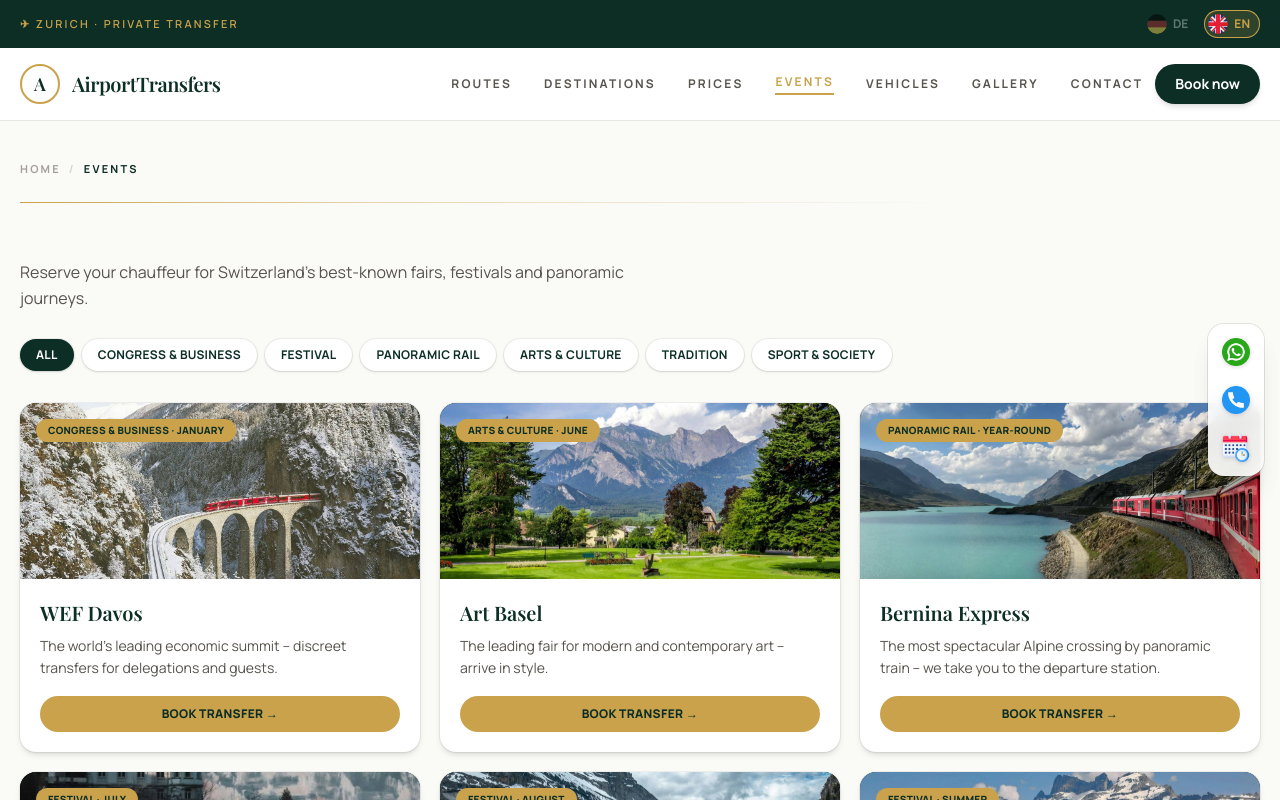
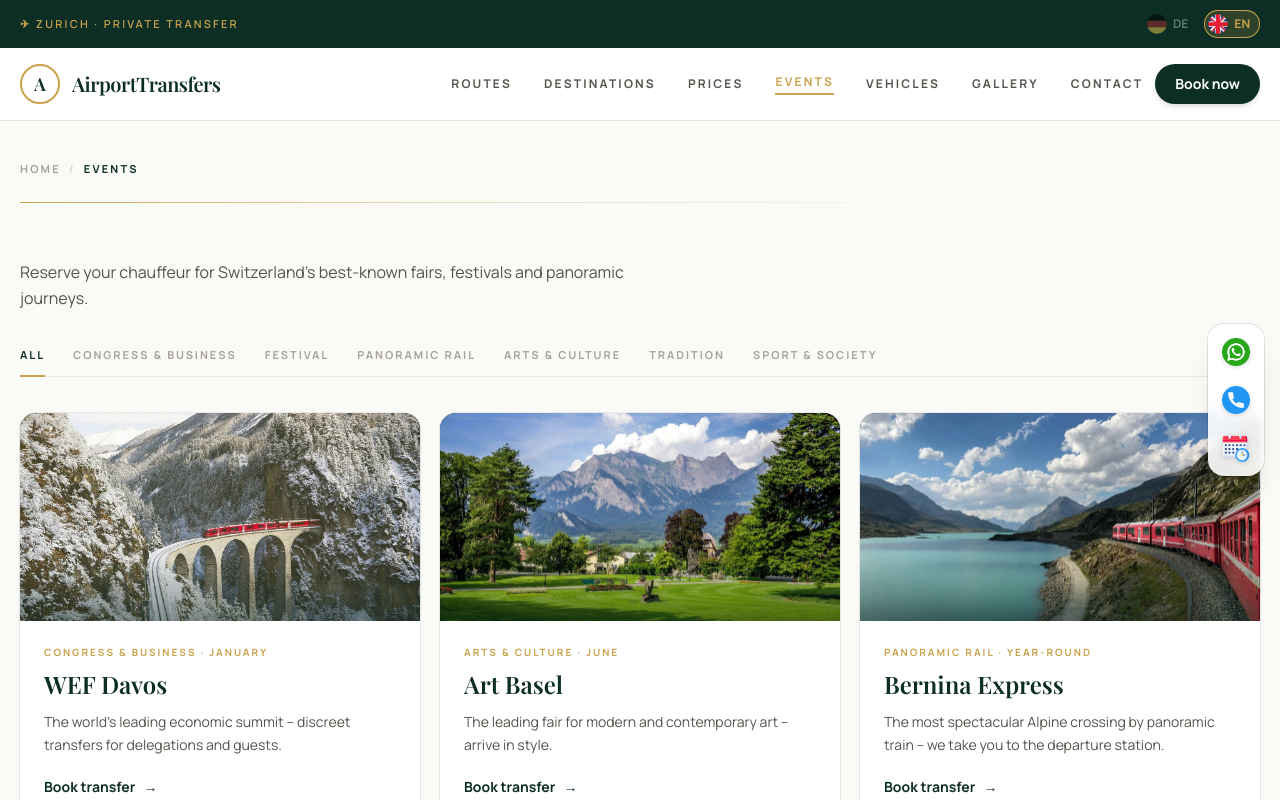
Before and after one commit to fatihemincakiroglu/AirportTransfers, a Next.js app: page /en/events in a window 1280 px wide. Shown: the top 800 px of the page. Built offline with nearby package versions, Linux system fonts and the light colour scheme.

Commit message:
events premium tasarim

```diff
--- a/app/[lang]/events/events-client.tsx
+++ b/app/[lang]/events/events-client.tsx
@@ -29,57 +29,73 @@
       <section className="mx-auto max-w-7xl px-5 py-10 md:py-14">
         <p className="max-w-2xl leading-relaxed text-stone-600">{E.sub}</p>
 
-        {/* Kategori filtreleri */}
-        <div className="mt-7 flex flex-wrap gap-2">
-          {eventCats.map((c) => (
+        {/* Kategori sekmeleri — editoryal: metin + aktifte altın alt çizgi */}
+        <div className="mt-9 border-b border-stone-200/80">
+          <div className="-mb-px flex flex-wrap gap-x-7 gap-y-2 overflow-x-auto">
+            {eventCats.map((c) => {
+              const active = cat === c.key;
+              return (
                 <button
                   key={c.key}
                   type="button"
                   onClick={() => setCat(c.key)}
-              className="rounded-full px-4 py-2 text-xs font-bold uppercase tracking-wide shadow-sm ring-1 ring-black/5 transition-all hover:-translate-y-0.5"
-              style={cat === c.key ? { background: C.pine, color: "#fff" } : { background: "#fff", color: C.pine }}
+                  className="whitespace-nowrap pb-3 text-[11px] font-bold uppercase tracking-[0.18em] transition-colors"
+                  style={{
+                    color: active ? C.pine : "#a8a29e",
+                    borderBottom: active ? `2px solid ${C.gold}` : "2px solid transparent",
+                  }}
                 >
                   {c.label[lang]}
                 </button>
-          ))}
+              );
+            })}
+          </div>
         </div>
 
-        {/* Etkinlik kartları */}
-        <div className="mt-8 grid gap-5 sm:grid-cols-2 lg:grid-cols-3">
+        {/* Etkinlik kartları — görsel üstte, sakin gövde, buton yerine metin CTA */}
+        <div className="mt-9 grid gap-5 sm:grid-cols-2 lg:grid-cols-3">
           {list.map((e) => (
-            <div key={e.slug} className="group flex flex-col overflow-hidden rounded-2xl bg-white shadow-md ring-1 ring-black/5 transition-all hover:-translate-y-1 hover:shadow-xl">
-              <div className="relative h-44 overflow-hidden" style={{ background: C.pine }}>
+            <a
+              key={e.slug}
+              href={bookHref(e.city)}
+              className="group flex flex-col overflow-hidden rounded-2xl bg-white shadow-sm ring-1 ring-black/5 transition-all hover:-translate-y-1 hover:shadow-xl"
+            >
+              <div className="relative h-52 overflow-hidden" style={{ background: C.pine }}>
                 <Image
                   src={e.img}
                   alt={e.name}
                   fill
                   sizes="(max-width: 640px) 100vw, (max-width: 1024px) 50vw, 33vw"
-                  className="object-cover transition-transform duration-700 group-hover:scale-105"
+                  className="object-cover transition-transform duration-700 group-hover:scale-[1.05]"
                 />
-                <span className="absolute left-4 top-4 rounded-full px-3 py-1 text-[10px] font-extrabold uppercase tracking-wide" style={{ background: C.gold, color: C.pine }}>
+                <span aria-hidden className="absolute inset-x-0 bottom-0 h-16" style={{ background: "linear-gradient(180deg, transparent, rgba(8,33,27,0.45))" }} />
+              </div>
+              <div className="flex flex-1 flex-col p-6">
+                <p className="text-[10px] font-bold uppercase tracking-[0.2em]" style={{ color: C.gold }}>
                   {catLabel(e.cat)} · {e.when[lang]}
-                </span>
+                </p>
+                <h2 className="font-display mt-2 text-2xl font-semibold leading-snug" style={{ color: C.pine }}>
+                  {e.name}
+                </h2>
+                <p className="mt-2.5 flex-1 text-sm leading-relaxed text-stone-600">{e.desc[lang]}</p>
+                <p className="mt-5 flex items-center gap-2 text-sm font-bold underline-offset-4 group-hover:underline" style={{ color: C.pine, textDecorationColor: C.gold }}>
+                  {E.book}
+                  <span aria-hidden className="transition-transform duration-300 group-hover:translate-x-1">→</span>
+                </p>
               </div>
-              <div className="flex flex-1 flex-col p-5">
-                <h2 className="font-display text-xl font-semibold" style={{ color: C.pine }}>{e.name}</h2>
-                <p className="mt-2 flex-1 text-sm leading-relaxed text-stone-600">{e.desc[lang]}</p>
-                <a
-                  href={bookHref(e.city)}
-                  className="mt-4 rounded-full py-2.5 text-center text-xs font-extrabold uppercase tracking-wide transition-transform hover:-translate-y-0.5"
-                  style={{ background: C.gold, color: C.pine }}
-                >
-                  {E.book} →
             </a>
-              </div>
-            </div>
           ))}
         </div>
 
         {/* CTA */}
-        <div className="mt-16 rounded-3xl p-8 text-center text-white md:p-12" style={{ background: C.pine }}>
+        <div className="mt-20 rounded-3xl p-8 text-center text-white md:p-12" style={{ background: C.pine }}>
           <h2 className="font-display text-2xl font-semibold md:text-3xl">{X.dest.ctaTitle}</h2>
           <p className="mx-auto mt-2 max-w-xl text-white/70">{X.dest.ctaSub}</p>
-          <a href={P("/buchung")} className="mt-6 inline-flex items-center gap-2 rounded-full px-7 py-3 text-sm font-extrabold uppercase tracking-wide transition-transform hover:-translate-y-0.5" style={{ background: C.gold, color: C.pine }}>
+          <a
+            href={P("/buchung")}
+            className="mt-6 inline-flex items-center gap-2 rounded-full px-7 py-3 text-sm font-extrabold uppercase tracking-wide transition-transform hover:-translate-y-0.5"
+            style={{ background: C.gold, color: C.pine }}
+          >
             {X.dest.ctaBtn} →
           </a>
         </div>
```
Lines whose indentation alone changed are shown as unchanged.
